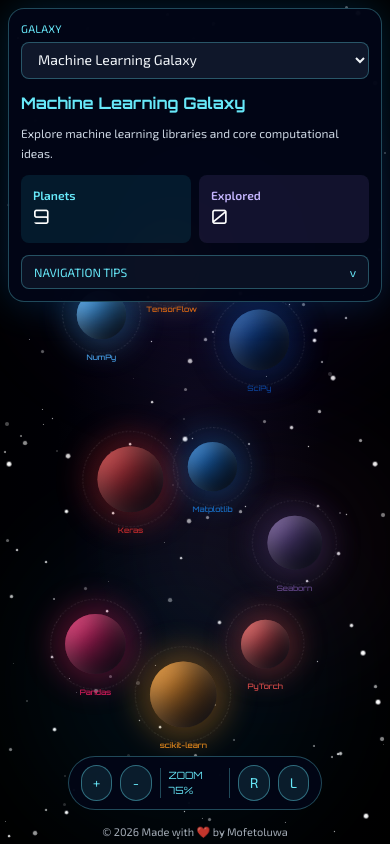
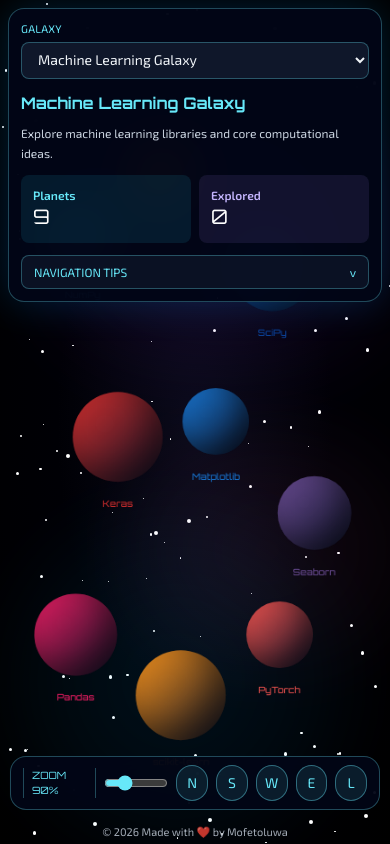
Before and after one commit to Mofey/Tech-universe, a React (Vite) app: page / in a window 390 px wide. Built offline with nearby package versions, Linux system fonts and the light colour scheme.

Commit message:
fixed bugs

```diff
--- a/src/App.tsx
+++ b/src/App.tsx
@@ -1,4 +1,4 @@
-import { useEffect, useRef, useState } from "react";
+import { useCallback, useEffect, useState } from "react";
 import { ControlsPanel } from "./components/ControlsPanel";
 import { InfoPanel } from "./components/InfoPanel";
 import { MiniMap } from "./components/MiniMap";
@@ -9,10 +9,12 @@
 import { useUniverseNavigation } from "./hooks/useUniverseNavigation";
 import type { Planet } from "./types/ml";
 
-function isFormLikeTarget(target: EventTarget | null) {
-  if (!(target instanceof HTMLElement)) return false;
-  return Boolean(target.closest("[data-lock-pan='true']") || target.closest("[data-planet='true']"));
-}
+const MIN_ZOOM = 0.5;
+const MAX_ZOOM = 2;
+
+const clamp = (value: number, min: number, max: number) =>
+  Math.min(max, Math.max(min, value));
+const PAN_STEP = 60;
 
 function App() {
   if (universes.length === 0) return null;
@@ -26,9 +28,7 @@
     zoomIn,
     zoomOut,
     zoomByWheel,
-    panBy,
     setPan,
-    panByKeyboard,
     reset,
     setZoom,
   } = useUniverseNavigation();
@@ -42,9 +42,6 @@
   const [labelsVisible, setLabelsVisible] = useState(true);
   const [selectedPlanet, setSelectedPlanet] = useState<Planet | null>(null);
   const [exploredPlanets, setExploredPlanets] = useState<Set<string>>(new Set());
-  const [isDragging, setIsDragging] = useState(false);
-  const activePointerId = useRef<number | null>(null);
-  const lastPoint = useRef({ x: 0, y: 0 });
   const activeUniverse =
     universes.find((universe) => universe.id === activeUniverseId) ?? universes[0];
   const foundationTitleByUniverse: Record<string, string> = {
@@ -64,11 +61,11 @@
   const foundationTitle =
     foundationTitleByUniverse[activeUniverse.id] ?? "Core Foundation";
   const isMobile = viewportWidth < 640;
-  const planetScale = isMobile ? 0.76 : viewportWidth < 1024 ? 0.9 : 1;
-  const mobileDefaultZoom = 0.75;
-  const mobilePanYOffset = 70;
+  const planetScale = isMobile ? 0.86 : viewportWidth < 1024 ? 0.92 : 1;
+  const mobileDefaultZoom = 0.9;
+  const mobilePanYOffset = 30;
   const renderedPanY = isMobile ? panY + mobilePanYOffset : panY;
-  const canPan = true;
+  const canPan = false;
   const planets = activeUniverse.planets;
   const exploredCount = planets.filter((planet) =>
     exploredPlanets.has(`${activeUniverse.id}:${planet.id}`),
@@ -88,31 +85,6 @@
   }, [isMobile, setZoom]);
 
   useEffect(() => {
-    const onPointerMove = (e: PointerEvent) => {
-      if (!isDragging || activePointerId.current !== e.pointerId) return;
-      const dx = e.clientX - lastPoint.current.x;
-      const dy = e.clientY - lastPoint.current.y;
-      panBy(dx, dy);
-      lastPoint.current = { x: e.clientX, y: e.clientY };
-    };
-
-    const stopDragging = (e: PointerEvent) => {
-      if (activePointerId.current !== e.pointerId) return;
-      setIsDragging(false);
-      activePointerId.current = null;
-    };
-
-    window.addEventListener("pointermove", onPointerMove);
-    window.addEventListener("pointerup", stopDragging);
-    window.addEventListener("pointercancel", stopDragging);
-    return () => {
-      window.removeEventListener("pointermove", onPointerMove);
-      window.removeEventListener("pointerup", stopDragging);
-      window.removeEventListener("pointercancel", stopDragging);
-    };
-  }, [isDragging, panBy]);
-
-  useEffect(() => {
     const onKeyDown = (e: KeyboardEvent) => {
       if (selectedPlanet && e.key === "Escape") {
         setSelectedPlanet(null);
@@ -120,14 +92,13 @@
       }
       if (e.key === "+" || e.key === "=") zoomIn();
       else if (e.key === "-") zoomOut();
-      else panByKeyboard(e.key);
     };
 
     window.addEventListener("keydown", onKeyDown);
     return () => window.removeEventListener("keydown", onKeyDown);
-  }, [panByKeyboard, selectedPlanet, zoomIn, zoomOut]);
+  }, [selectedPlanet, zoomIn, zoomOut]);
 
-  const openPlanet = (planet: Planet) => {
+  const openPlanet = useCallback((planet: Planet) => {
     const targetZoom = isMobile ? 1.2 : 1.35;
     const planetX = (planet.x / 100) * viewportWidth;
     const planetY = (planet.y / 100) * viewportHeight;
@@ -144,7 +115,7 @@
       next.add(`${activeUniverse.id}:${planet.id}`);
       return next;
     });
-  };
+  }, [activeUniverse.id, isMobile, mobilePanYOffset, setPan, setZoom, viewportHeight, viewportWidth]);
 
   const handleResetView = () => {
     reset();
@@ -153,22 +124,16 @@
 
   return (
     <main
-      className={`space-bg relative h-full w-full overflow-hidden ${
-        isDragging ? "cursor-grabbing" : canPan ? "cursor-grab" : "cursor-default"
+      className={`space-bg relative h-[100dvh] w-screen overflow-hidden ${
+        canPan ? "cursor-grab" : "cursor-default"
       }`}
-      style={{ touchAction: isDragging ? "none" : "manipulation" }}
-      onPointerDown={(e) => {
-        if (!canPan || isFormLikeTarget(e.target)) return;
-        activePointerId.current = e.pointerId;
-        setIsDragging(true);
-        lastPoint.current = { x: e.clientX, y: e.clientY };
-      }}
+      style={{ touchAction: "manipulation" }}
       onWheel={(e) => {
         e.preventDefault();
         zoomByWheel(e.deltaY);
       }}
     >
-      <SpaceBackground />
+      <SpaceBackground isMobile={isMobile} />
 
       <UniverseScene
         planets={planets}
@@ -176,6 +141,8 @@
         panX={panX}
         panY={renderedPanY}
         labelsVisible={labelsVisible}
+        isMobile={isMobile}
+        isDragging={false}
         planetScale={planetScale}
         onSelect={openPlanet}
       />
@@ -191,8 +158,6 @@
           onChangeUniverse={(universeId) => {
             setActiveUniverseId(universeId);
             setSelectedPlanet(null);
-            setIsDragging(false);
-            activePointerId.current = null;
             handleResetView();
           }}
         />
@@ -209,9 +174,11 @@
       <div data-lock-pan="true">
         <ControlsPanel
           zoom={zoom}
-          onZoomIn={zoomIn}
-          onZoomOut={zoomOut}
-          onReset={handleResetView}
+          onSetZoom={(value) => setZoom(clamp(value, MIN_ZOOM, MAX_ZOOM))}
+          onPanUp={() => setPan(panX, panY + PAN_STEP)}
+          onPanDown={() => setPan(panX, panY - PAN_STEP)}
+          onPanLeft={() => setPan(panX + PAN_STEP, panY)}
+          onPanRight={() => setPan(panX - PAN_STEP, panY)}
           onToggleLabels={() => setLabelsVisible((v) => !v)}
         />
       </div>
--- a/src/components/ControlsPanel.tsx
+++ b/src/components/ControlsPanel.tsx
@@ -1,31 +1,54 @@
 type Props = {
   zoom: number;
-  onZoomIn: () => void;
-  onZoomOut: () => void;
-  onReset: () => void;
+  onSetZoom: (value: number) => void;
+  onPanUp: () => void;
+  onPanDown: () => void;
+  onPanLeft: () => void;
+  onPanRight: () => void;
   onToggleLabels: () => void;
 };
 
 const buttonClass =
   "h-9 w-9 rounded-full border border-cyan-300/40 bg-cyan-300/10 text-sm text-cyan-300 transition hover:scale-110 hover:bg-cyan-300/20 sm:h-11 sm:w-11 sm:text-lg";
 
-export function ControlsPanel({ zoom, onZoomIn, onZoomOut, onReset, onToggleLabels }: Props) {
+export function ControlsPanel({
+  zoom,
+  onSetZoom,
+  onPanUp,
+  onPanDown,
+  onPanLeft,
+  onPanRight,
+  onToggleLabels,
+}: Props) {
   return (
     <section
-      className="fixed z-20 flex -translate-x-1/2 items-center gap-2 rounded-full border border-cyan-300/30 bg-slate-950/90 px-3 py-2 backdrop-blur-lg sm:gap-4 sm:px-6 sm:py-3"
+      className="fixed z-20 flex -translate-x-1/2 items-center gap-2 rounded-2xl border border-cyan-300/30 bg-slate-950/90 px-3 py-2 backdrop-blur-lg sm:gap-4 sm:px-4 sm:py-3"
       style={{ left: "50%", bottom: "max(2.1rem, calc(env(safe-area-inset-bottom) + 1.5rem))" }}
     >
-      <button type="button" className={buttonClass} title="Zoom In" onClick={onZoomIn}>
-        +
-      </button>
-      <button type="button" className={buttonClass} title="Zoom Out" onClick={onZoomOut}>
-        -
-      </button>
       <div className="border-x border-cyan-300/30 px-2 font-orbitron text-[10px] text-cyan-300 sm:px-4 sm:text-xs">
         ZOOM {Math.round(zoom * 100)}%
       </div>
-      <button type="button" className={buttonClass} title="Reset View" onClick={onReset}>
-        R
+      <input
+        aria-label="Zoom level"
+        type="range"
+        min={50}
+        max={200}
+        step={5}
+        value={Math.round(zoom * 100)}
+        onChange={(e) => onSetZoom(Number(e.target.value) / 100)}
+        className="w-16 accent-cyan-300 sm:w-24"
+      />
+      <button type="button" className={buttonClass} title="Move Up" onClick={onPanUp}>
+        N
+      </button>
+      <button type="button" className={buttonClass} title="Move Down" onClick={onPanDown}>
+        S
+      </button>
+      <button type="button" className={buttonClass} title="Move Left" onClick={onPanLeft}>
+        W
+      </button>
+      <button type="button" className={buttonClass} title="Move Right" onClick={onPanRight}>
+        E
       </button>
       <button type="button" className={buttonClass} title="Toggle Labels" onClick={onToggleLabels}>
         L
--- a/src/components/SpaceBackground.tsx
+++ b/src/components/SpaceBackground.tsx
@@ -22,8 +22,12 @@
   }));
 }
 
-export function SpaceBackground() {
-  const stars = useMemo(() => makeStars(200), []);
+type Props = {
+  isMobile?: boolean;
+};
+
+export function SpaceBackground({ isMobile = false }: Props) {
+  const stars = useMemo(() => makeStars(isMobile ? 140 : 320), [isMobile]);
 
   return (
     <>
@@ -39,6 +43,7 @@
                 width: `${star.size}px`,
                 height: `${star.size}px`,
                 animationDelay: star.delay,
+                animation: isMobile ? "none" : undefined,
                 "--duration": star.duration,
                 "--min-opacity": star.minOpacity,
               } as CSSProperties
@@ -48,15 +53,15 @@
       </div>
 
       <div
-        className="pointer-events-none absolute left-[5%] top-[10%] h-[300px] w-[400px] rounded-full opacity-30 blur-[60px]"
+        className={`pointer-events-none absolute left-[5%] top-[10%] h-[300px] w-[400px] rounded-full opacity-30 ${isMobile ? "blur-[35px]" : "blur-[60px]"}`}
         style={{ background: "radial-gradient(ellipse, rgba(138,43,226,0.4), transparent)" }}
       />
       <div
-        className="pointer-events-none absolute right-[10%] top-[60%] h-[350px] w-[350px] rounded-full opacity-30 blur-[60px]"
+        className={`pointer-events-none absolute right-[10%] top-[60%] h-[350px] w-[350px] rounded-full opacity-30 ${isMobile ? "blur-[35px]" : "blur-[60px]"}`}
         style={{ background: "radial-gradient(ellipse, rgba(0,191,255,0.3), transparent)" }}
       />
       <div
-        className="pointer-events-none absolute bottom-[20%] left-[30%] h-[250px] w-[300px] rounded-full opacity-30 blur-[60px]"
+        className={`pointer-events-none absolute bottom-[20%] left-[30%] h-[250px] w-[300px] rounded-full opacity-30 ${isMobile ? "blur-[35px]" : "blur-[60px]"}`}
         style={{ background: "radial-gradient(ellipse, rgba(255,105,180,0.25), transparent)" }}
       />
     </>
--- a/src/components/UniverseScene.tsx
+++ b/src/components/UniverseScene.tsx
@@ -1,3 +1,4 @@
+import { useMemo } from "react";
 import type { Planet } from "../types/ml";
 
 type Props = {
@@ -6,6 +7,8 @@
   panX: number;
   panY: number;
   labelsVisible: boolean;
+  isMobile?: boolean;
+  isDragging?: boolean;
   planetScale?: number;
   onSelect: (planet: Planet) => void;
 };
@@ -16,15 +19,14 @@
   panX,
   panY,
   labelsVisible,
+  isMobile = false,
+  isDragging = false,
   planetScale = 1,
   onSelect,
 }: Props) {
-  return (
-    <div
-      className="absolute inset-0 transition-transform duration-100"
-      style={{ transform: `translate(${panX}px, ${panY}px) scale(${zoom})` }}
-    >
-      {planets.map((planet, index) => {
+  const renderedPlanets = useMemo(
+    () =>
+      planets.map((planet, index) => {
         const scaledSize = planet.size * planetScale;
         return (
           <button
@@ -32,7 +34,9 @@
             type="button"
             data-planet="true"
             onClick={() => onSelect(planet)}
-          className="absolute cursor-pointer border-none bg-transparent p-0 text-left transition duration-300 hover:scale-110"
+            className={`absolute cursor-pointer border-none bg-transparent p-0 text-left ${
+              isMobile ? "" : "transition duration-300 hover:scale-110"
+            }`}
             style={{
               width: `${scaledSize}px`,
               height: `${scaledSize}px`,
@@ -42,6 +46,7 @@
               color: planet.color,
             }}
           >
+            {!isMobile && (
               <span
                 className="orbit-ring pointer-events-none absolute left-1/2 top-1/2 rounded-full"
                 style={{
@@ -50,15 +55,21 @@
                   animationDuration: `${30 + index * 5}s`,
                 }}
               />
+            )}
+            {!isMobile && !isDragging && (
               <span
                 className="pointer-events-none absolute -inset-[20%] rounded-full opacity-60 blur-[20px]"
                 style={{ background: planet.glowColor }}
               />
+            )}
             <span
               className="relative block h-full w-full overflow-hidden rounded-full"
               style={{
                 background: planet.gradient,
-              boxShadow: `inset -${scaledSize / 4}px -${scaledSize / 4}px ${scaledSize / 2}px rgba(0,0,0,0.5), inset ${scaledSize / 8}px ${scaledSize / 8}px ${scaledSize / 3}px rgba(255,255,255,0.2)`,
+                boxShadow:
+                  isMobile || isDragging
+                    ? `inset -${scaledSize / 7}px -${scaledSize / 7}px ${scaledSize / 3}px rgba(0,0,0,0.35)`
+                    : `inset -${scaledSize / 4}px -${scaledSize / 4}px ${scaledSize / 2}px rgba(0,0,0,0.5), inset ${scaledSize / 8}px ${scaledSize / 8}px ${scaledSize / 3}px rgba(255,255,255,0.2)`,
               }}
             />
             <span
@@ -69,7 +80,16 @@
             </span>
           </button>
         );
-      })}
+      }),
+    [isDragging, isMobile, labelsVisible, onSelect, planetScale, planets],
+  );
+
+  return (
+    <div
+      className="absolute inset-0 will-change-transform"
+      style={{ transform: `translate3d(${panX}px, ${panY}px, 0) scale(${zoom})` }}
+    >
+      {renderedPlanets}
     </div>
   );
 }
```
Lines whose indentation alone changed are shown as unchanged.
